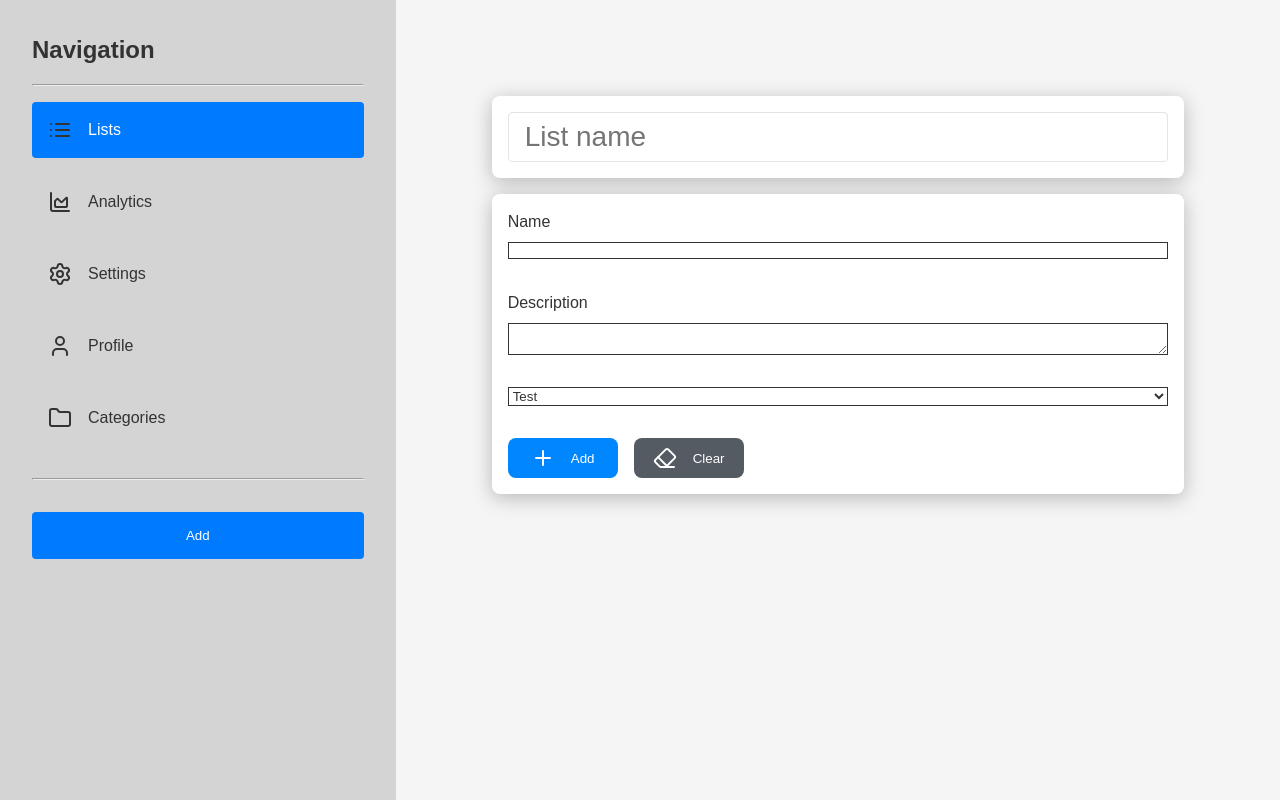
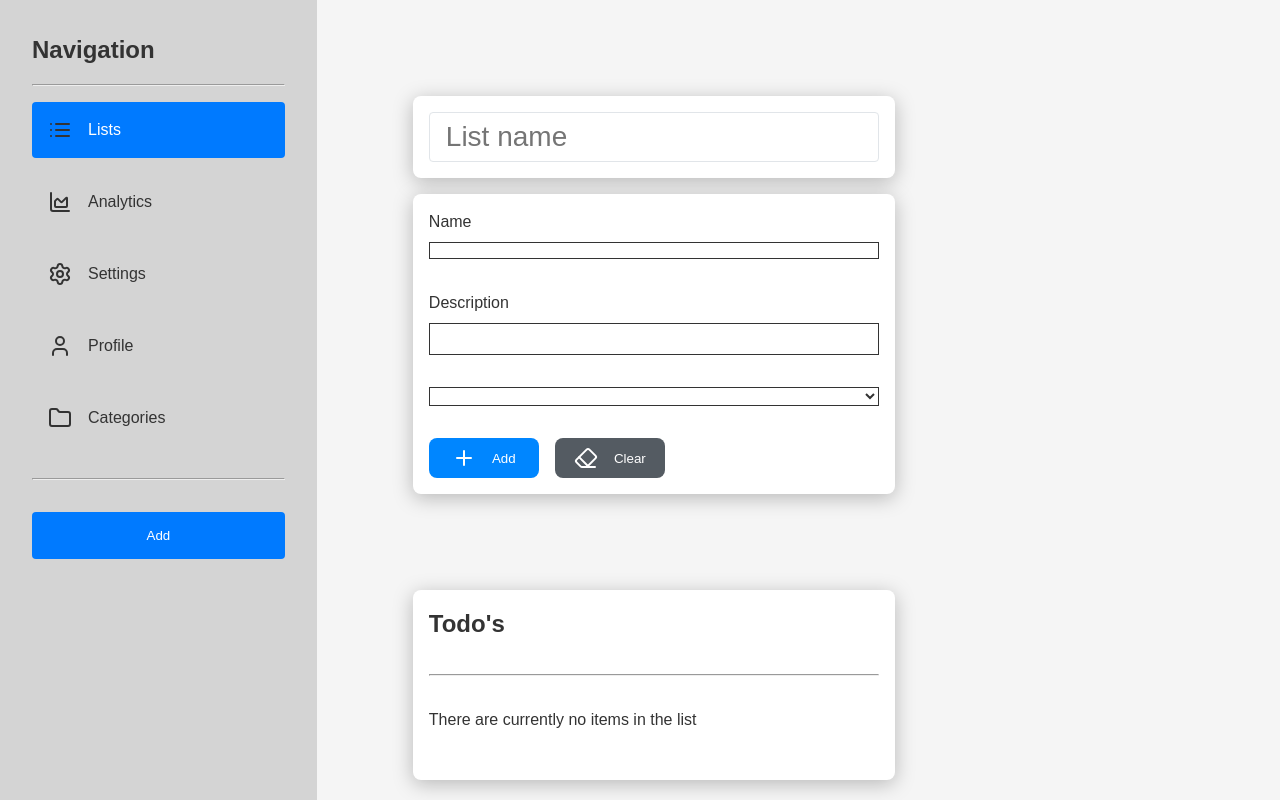
Before and after one commit to nomech/planthings, a React (Vite) app: page /lists/add in a window 1280 px wide. Built offline with nearby package versions, Linux system fonts and the light colour scheme.

Commit message:
Add form handling with validation, update styles, and implement list display

```diff
--- a/package.json
+++ b/package.json
@@ -10,10 +10,13 @@
     "preview": "vite preview"
   },
   "dependencies": {
+    "@hookform/resolvers": "^5.1.1",
     "lucide-react": "^0.525.0",
     "react": "^19.1.0",
     "react-dom": "^19.1.0",
-    "react-router-dom": "^7.6.3"
+    "react-hook-form": "^7.60.0",
+    "react-router-dom": "^7.6.3",
+    "zod": "^4.0.5"
   },
   "devDependencies": {
     "@eslint/js": "^9.29.0",
--- a/src/App.css
+++ b/src/App.css
@@ -2,3 +2,9 @@
 	display: flex;
 	width: 100%;
 }
+
+.listContainer {
+	display: flex;
+	flex-direction: column;
+	width: 100%;
+}
--- a/src/components/Form/Form.module.css
+++ b/src/components/Form/Form.module.css
@@ -11,3 +11,66 @@
 	padding: 6rem;
 	gap: 1rem;
 }
+
+.todoContainer {
+	display: flex;
+	flex-direction: column;
+	justify-content: space-between;
+	gap: 2rem;
+	width: 100%;
+	padding: 1rem;
+	border-radius: 8px;
+	background: #fff;
+	box-shadow: 0px 4px 20px 0.1px rgba(0, 0, 0, 0.25);
+}
+
+.inputGroup {
+	display: flex;
+	flex-direction: column;
+	gap: 0.5rem;
+}
+
+.inputGroup input,
+.inputGroup textarea,
+.inputGroup select {
+	background-color: transparent;
+	border: 1px solid var(--font-color-primary);
+}
+
+.inputGroup textarea {
+	resize: none;
+}
+
+.buttonContainer {
+	display: flex;
+	gap: 1rem;
+}
+
+.addButton,
+.clearButton {
+	display: flex;
+	justify-content: center;
+	align-items: center;
+	gap: 1rem;
+	background-color: #0086ff;
+	color: #fff;
+	width: 110px;
+	height: 40px;
+	border: none;
+	border-radius: 8px;
+	cursor: pointer;
+}
+
+.clearButton {
+	background-color: #545b62;
+}
+
+.addButton:hover,
+.clearButton:hover {
+	filter: brightness(1.1);
+}
+
+.addButton:active,
+.clearButton:active {
+	filter: brightness(0.9);
+}
--- a/src/components/Form/Form.tsx
+++ b/src/components/Form/Form.tsx
@@ -1,20 +1,91 @@
 import styles from './Form.module.css';
 import ListTitle from '../ListTitle/ListTitle';
-import { TodoDetails } from '../TodoDetails/TodoDetails';
-import type { FormEventHandler } from 'react';
+import { Plus, Eraser } from 'lucide-react';
+import { z } from 'zod';
+import { useForm } from 'react-hook-form';
+import { zodResolver } from '@hookform/resolvers/zod';
 
 type Props = {
-	handleOnSubmit: FormEventHandler<HTMLFormElement>;
+	handleOnSubmit: (formData: FormValues) => void;
 };
 
+/* type FormValues = {
+	name: string;
+	description: string;
+	category: number;
+}; */
+
+type FormValues = z.infer<typeof schema>;
+
+// Teaching notes:
+// This component is a modal form for adding a new project.
+// It uses React Hook Form for form handling and Zod for validation.
+
+const schema = z.object({
+	name: z.string().min(1, 'Project name is required'),
+	description: z.string().min(10).max(500),
+	category: z.number(),
+});
+
 const Form = ({ handleOnSubmit }: Props) => {
+	const defaultValues: FormValues = {
+		name: '',
+		description: '',
+		category: 0,
+	};
+
+	const { register, handleSubmit } = useForm<FormValues>({
+		defaultValues: defaultValues,
+		resolver: zodResolver(schema),
+	});
+
+	const onSubmit = (formDataToSubmit: FormValues) => {
+		handleOnSubmit(formDataToSubmit);
+	};
 	return (
-		<div className={styles.formContainer}>
-			<form className={styles.form} onSubmit={handleOnSubmit}>
-				<ListTitle title="" />
-				<TodoDetails />
-			</form>
-		</div>
+		<>
+			<div className={styles.formContainer}>
+				<form className={styles.form} onSubmit={handleSubmit(onSubmit)}>
+					<ListTitle title="" />
+					<div className={styles.todoContainer}>
+						<div className={styles.inputGroup}>
+							<label htmlFor="name">Name</label>
+							<input {...register('name')} type="text" id="name" name="name" />
+						</div>
+						<div className={styles.inputGroup}>
+							<label htmlFor="description">Description</label>
+							<textarea
+								{...register('description')}
+								id="description"
+								name="description"
+							/>
+						</div>
+						<div className={styles.inputGroup}>
+							<select
+								{...register('category', { valueAsNumber: true })}
+								id="category"
+							>
+								<option defaultValue="" disabled>
+									Select category
+								</option>
+								<option value={1}>Test</option>
+								<option value={2}>Test 2</option>
+								<option value={3}>Test 3</option>
+								<option value={4}>Test 4</option>
+							</select>
+						</div>
+						<div className={styles.buttonContainer}>
+							<button className={styles.addButton}>
+								<Plus color="#fff" /> Add
+							</button>
+							<button className={styles.clearButton}>
+								<Eraser color="#fff" /> Clear
+							</button>
+						</div>
+					</div>
+				</form>
+			</div>
+		</>
 	);
 };
 
--- /dev/null
+++ b/src/components/List/List.module.css
@@ -0,0 +1,17 @@
+.listContainer {
+	display: flex;
+	width: 70%;
+}
+
+.list {
+	display: flex;
+	flex-direction: column;
+	justify-content: space-between;
+	gap: 2rem;
+	width: 100%;
+	padding: 1rem;
+	border-radius: 8px;
+	background: #fff;
+	box-shadow: 0px 4px 20px 0.1px rgba(0, 0, 0, 0.25);
+	margin: 0 6rem;
+}
--- /dev/null
+++ b/src/components/List/List.tsx
@@ -0,0 +1,23 @@
+import styles from './List.module.css';
+type Props = {
+	data: {
+		name: string;
+		description: string;
+		category: number;
+	}[];
+};
+
+const List = ({ data }: Props) => {
+	return (
+		<div className={styles.listContainer}>
+			<div className={styles.list}>
+				<h2>Todo's</h2>
+				<hr />
+				{data.length == 0 && <p>There are currently no items in the list</p>}
+				<ul>{data && data.map((todo, index) => <li key={index}>{todo.name}</li>)}</ul>
+			</div>
+		</div>
+	);
+};
+
+export default List;
--- a/src/components/NavActions/NavActions.tsx
+++ b/src/components/NavActions/NavActions.tsx
@@ -11,7 +11,6 @@ const NavActions = () => {
 	const location = useLocation();
 
 	const isListPage = location.pathname.split('/').filter((path) => path != '')[0] === 'lists';
-	console.log(isListPage);
 
 	return (
 		<div>
--- a/src/components/TodoDetails/TodoDetails.module.css
+++ /dev/null
@@ -1,58 +0,0 @@
-.todoContainer {
-	display: flex;
-	flex-direction: column;
-	justify-content: space-between;
-	gap: 2rem;
-	width: 100%;
-	padding: 1rem;
-	border-radius: 8px;
-	background: #fff;
-	box-shadow: 0px 4px 20px 0.1px rgba(0, 0, 0, 0.25);
-}
-
-.inputGroup {
-	display: flex;
-	flex-direction: column;
-	gap: 0.5rem;
-}
-
-.inputGroup input,
-.inputGroup textarea,
-.inputGroup select {
-	background-color: transparent;
-	border: 1px solid var(--font-color-primary);
-}
-
-.buttonContainer {
-	display: flex;
-	gap: 1rem;
-}
-
-.addButton,
-.clearButton {
-	display: flex;
-	justify-content: center;
-	align-items: center;
-	gap: 1rem;
-	background-color: #0086ff;
-	color: #fff;
-	width: 110px;
-	height: 40px;
-	border: none;
-	border-radius: 8px;
-	cursor: pointer;
-}
-
-.clearButton {
-	background-color: #545b62;
-}
-
-.addButton:hover,
-.clearButton:hover {
-	filter: brightness(1.1);
-}
-
-.addButton:active,
-.clearButton:active {
-	filter: brightness(0.9);
-}
--- a/src/components/TodoDetails/TodoDetails.tsx
+++ /dev/null
@@ -1,33 +0,0 @@
-import styles from './TodoDetails.module.css';
-import { Plus, Eraser } from 'lucide-react';
-
-export const TodoDetails = () => {
-	return (
-		<div className={styles.todoContainer}>
-			<div className={styles.inputGroup}>
-				<label htmlFor="name">Name</label>
-				<input type="text" id="name" name="name" />
-			</div>
-			<div className={styles.inputGroup}>
-				<label htmlFor="name">Description</label>
-				<textarea name="description" />
-			</div>
-			<div className={styles.inputGroup}>
-				<select name="category" id="category">
-					<option value="1">Test</option>
-					<option value="2">Test 2</option>
-					<option value="3">Test 3</option>
-					<option value="4">Test 4</option>
-				</select>
-			</div>
-			<div className={styles.buttonContainer}>
-				<button className={styles.addButton}>
-					<Plus color="#fff" /> Add
-				</button>
-				<button className={styles.clearButton}>
-					<Eraser color="#fff" /> Clear
-				</button>
-			</div>
-		</div>
-	);
-};
--- a/src/pages/AddPage.tsx
+++ b/src/pages/AddPage.tsx
@@ -1,20 +1,25 @@
 import { useState } from 'react';
 import Form from '../components/Form/Form';
-
-interface FormData {
-	title: string;
+import List from '../components/List/List';
+export interface TodoFormData {
 	name: string;
 	description: string;
+	category: number;
 }
 
 function AddPage() {
-	const [data, setData] = useState<FormData[]>([]);
+	const [data, setData] = useState<TodoFormData[]>([]);
 
-	const handleFormData = (formData: FormData) => {
-		setData((prev) => [...prev, formData]);
+	const handleFormData = (submittedFormData: TodoFormData): void => {
+		setData((prev) => [...prev, submittedFormData]);
 	};
 
-	return <Form handleOnSubmit={handleFormData} />;
+	return (
+		<div className="listContainer">
+			<Form handleOnSubmit={handleFormData} />
+			<List data={data} />
+		</div>
+	);
 }
 
 export default AddPage;
```
Also changed, not shown: tsconfig.app.json (+13 -5 lines), 1 other file (tests, documents, lock files or other folders).
